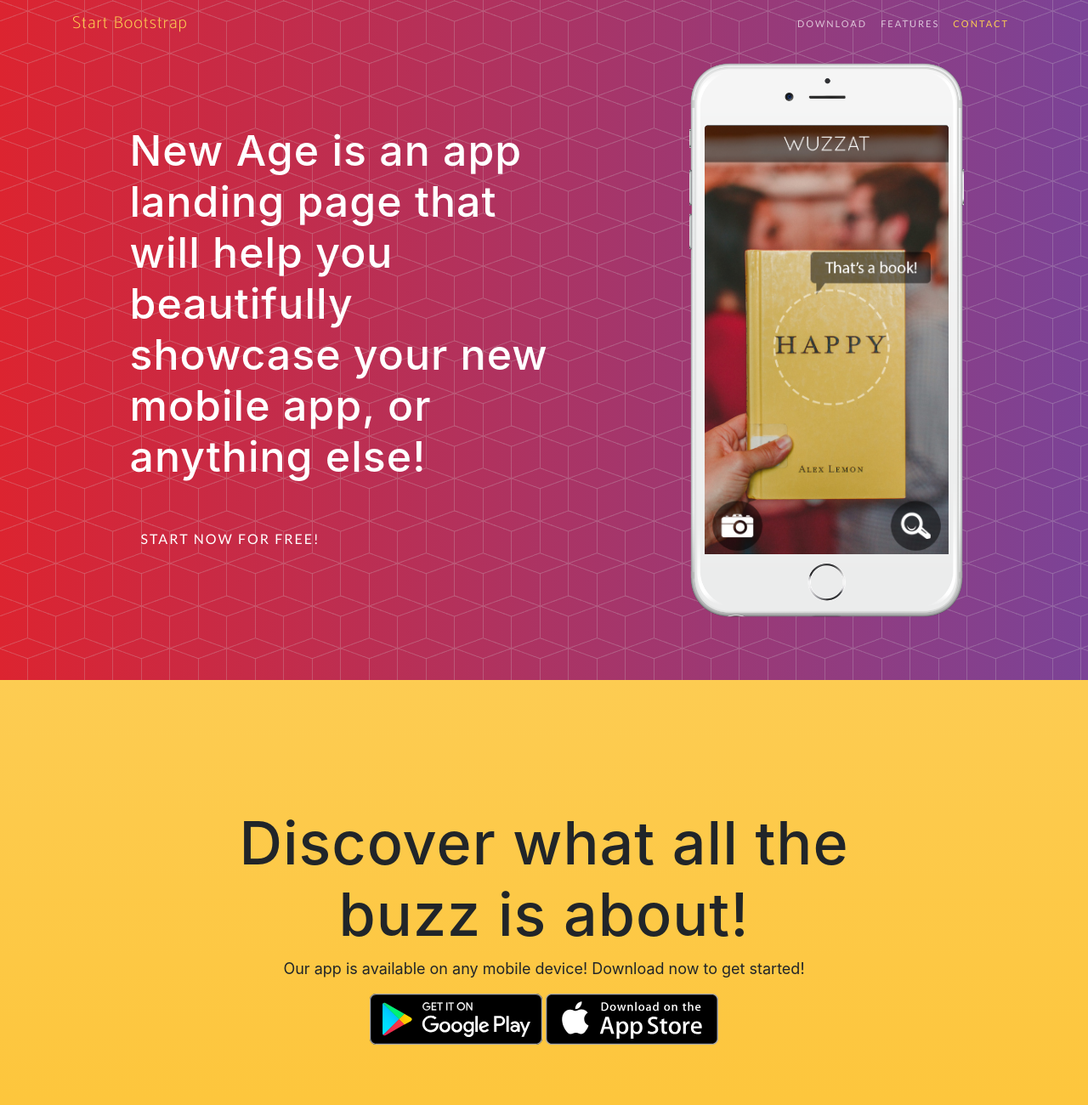
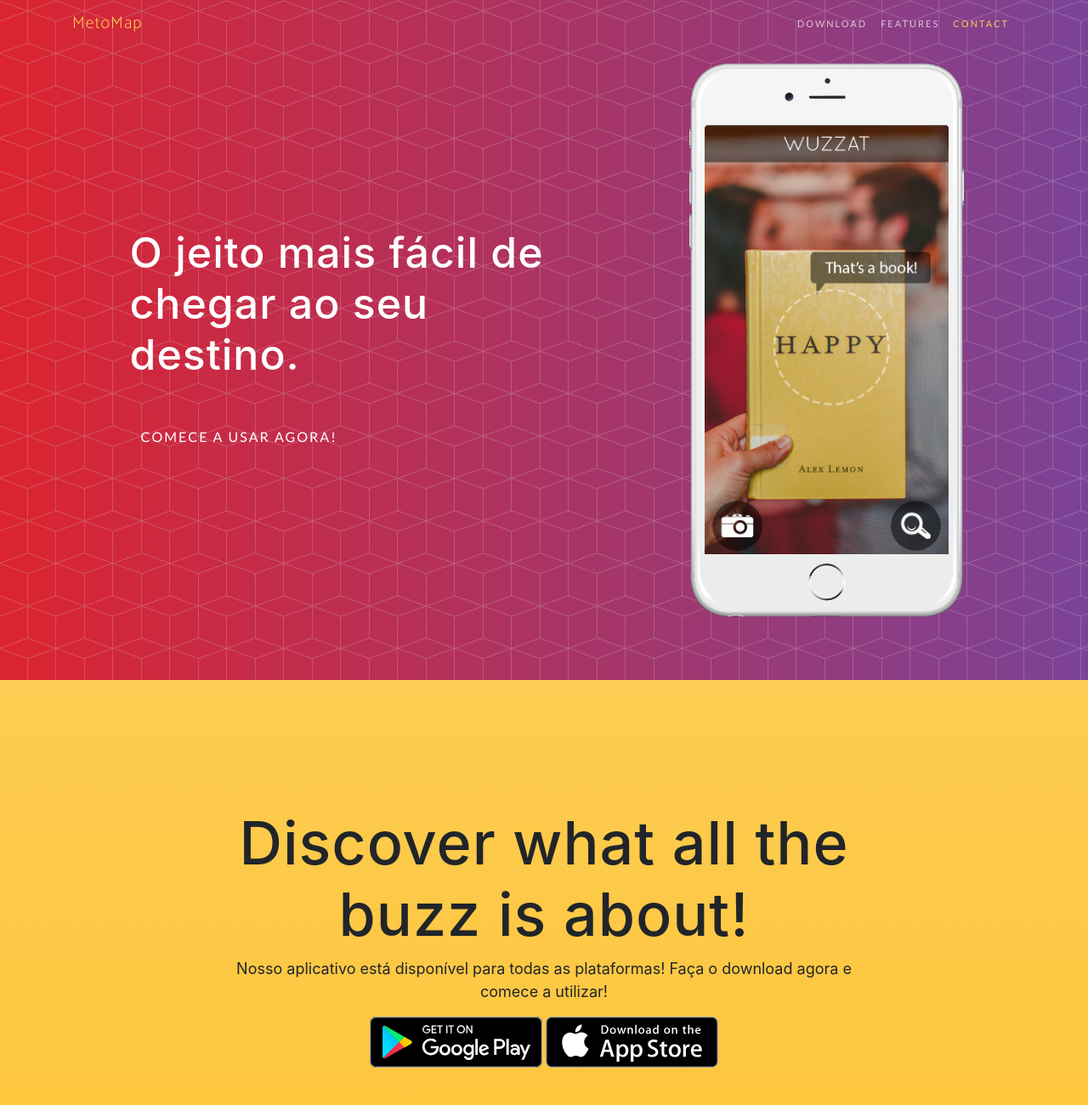
Before and after one commit to joao-osilva/metomap-site, a website with bundled scripts: page index.html in a window 1280 px wide. Shown: the top 1300 px of the page at 85% size. Built offline with nearby package versions, Linux system fonts and the light colour scheme; a web font is replaced by a local one.

Commit message:
initial commit

```diff
--- a/index.html
+++ b/index.html
@@ -8,7 +8,7 @@
     <meta name="description" content="">
     <meta name="author" content="">
 
-    <title>New Age - Start Bootstrap Theme</title>
+    <title>MetoMap</title>
 
     <!-- Bootstrap core CSS -->
     <link href="vendor/bootstrap/css/bootstrap.min.css" rel="stylesheet">
@@ -33,7 +33,7 @@
     <!-- Navigation -->
     <nav class="navbar navbar-expand-lg navbar-light fixed-top" id="mainNav">
       <div class="container">
-        <a class="navbar-brand js-scroll-trigger" href="#page-top">Start Bootstrap</a>
+        <a class="navbar-brand js-scroll-trigger" href="#page-top">MetoMap</a>
         <button class="navbar-toggler navbar-toggler-right" type="button" data-toggle="collapse" data-target="#navbarResponsive" aria-controls="navbarResponsive" aria-expanded="false" aria-label="Toggle navigation">
           Menu
           <i class="fa fa-bars"></i>
@@ -59,8 +59,8 @@
         <div class="row h-100">
           <div class="col-lg-7 my-auto">
             <div class="header-content mx-auto">
-              <h1 class="mb-5">New Age is an app landing page that will help you beautifully showcase your new mobile app, or anything else!</h1>
-              <a href="#download" class="btn btn-outline btn-xl js-scroll-trigger">Start Now for Free!</a>
+              <h1 class="mb-5">O jeito mais fácil de chegar ao seu destino.</h1>
+              <a href="#download" class="btn btn-outline btn-xl js-scroll-trigger">Comece a usar agora!</a>
             </div>
           </div>
           <div class="col-lg-5 my-auto">
@@ -87,7 +87,7 @@
         <div class="row">
           <div class="col-md-8 mx-auto">
             <h2 class="section-heading">Discover what all the buzz is about!</h2>
-            <p>Our app is available on any mobile device! Download now to get started!</p>
+            <p>Nosso aplicativo está disponível para todas as plataformas! Faça o download agora e comece a utilizar!</p>
             <div class="badges">
               <a class="badge-link" href="#"><img src="img/google-play-badge.svg" alt=""></a>
               <a class="badge-link" href="#"><img src="img/app-store-badge.svg" alt=""></a>
```
Also changed, not shown: package.json (+7 -7 lines).
